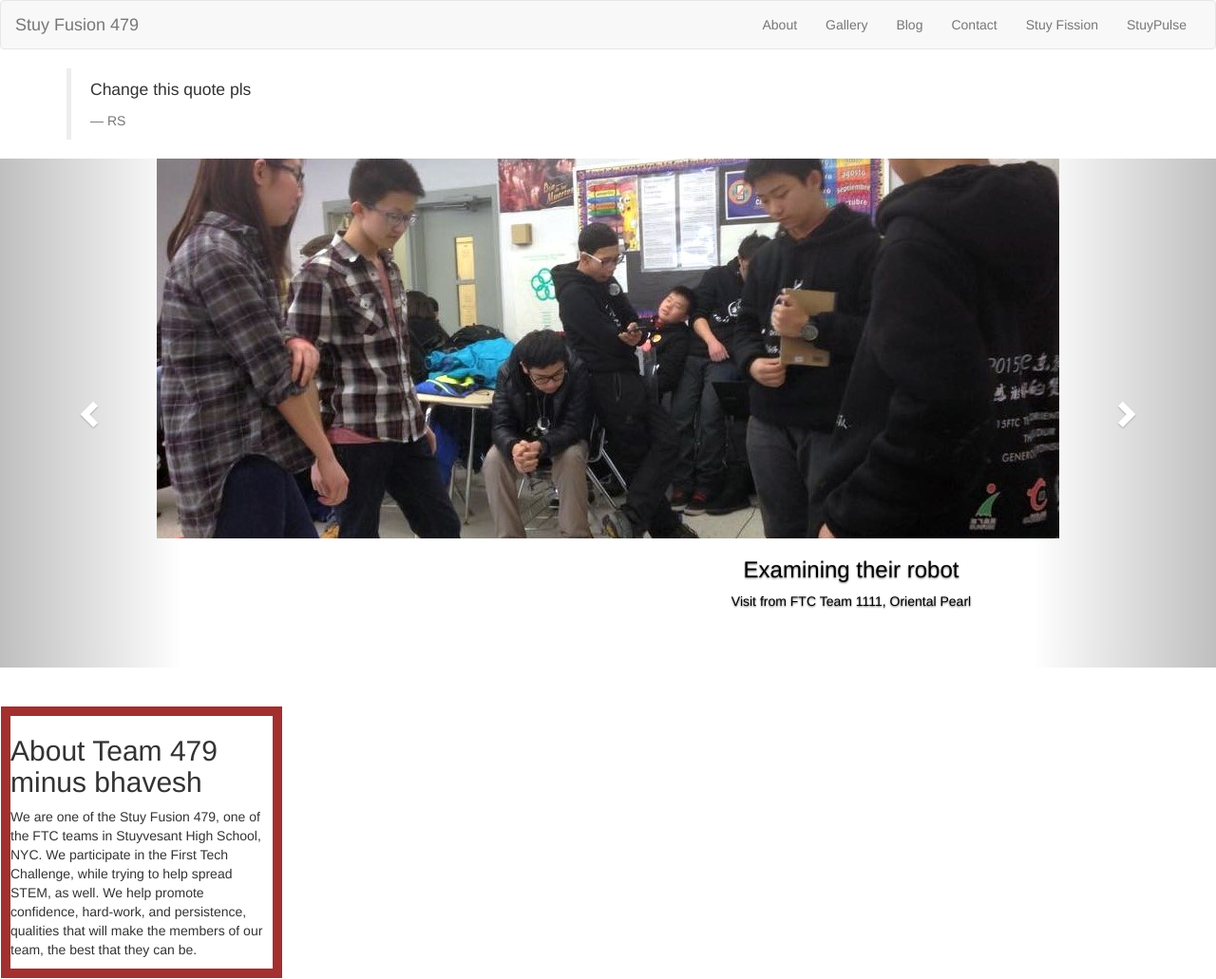
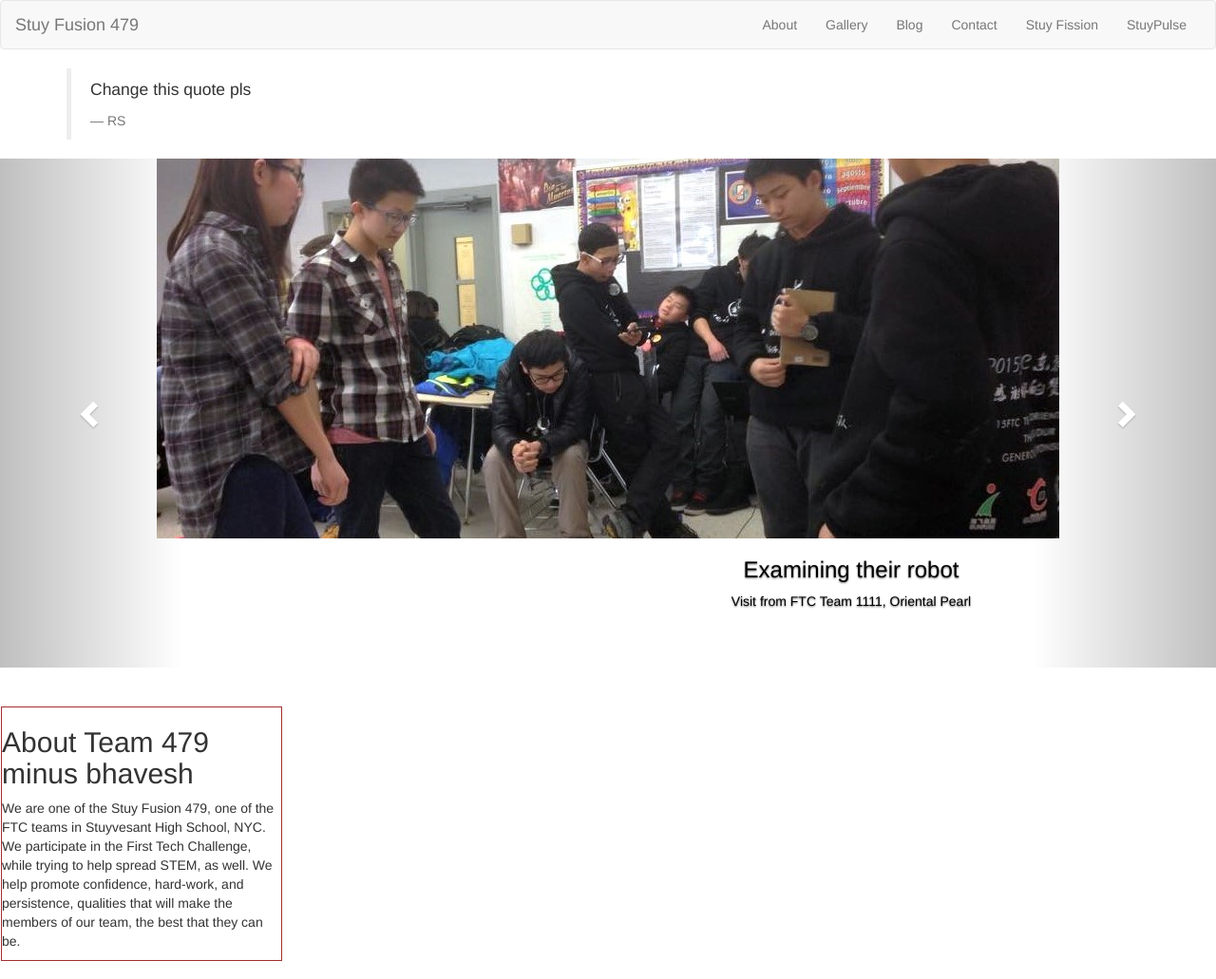
Before and after one commit to stuyfusion/stuyfusion.github.io, a Jekyll site: the page built from index.html, in a window 1280 px wide. Shown: the whole page at 95% size. Built offline with Jekyll 4.4.1, drawn with Linux system fonts in a browser that asks for light colours; nearby versions of some CDN libraries.

Commit message:
Update index.html

```diff
--- a/index.html
+++ b/index.html
@@ -87,7 +87,7 @@ layout: default
 <br>
 <div class="row">
   <div class="col-md-3" style="border:1px solid #FFFFFF;" >
-    <div class="aboutcolumn" style="border:10px solid #A32F2F;">
+    <div class="aboutcolumn" style="border:1px solid #A32F2F;">
     <h2>About Team 479 minus bhavesh</h2>
     <p>We are one of the Stuy Fusion 479, one of the FTC teams
 in Stuyvesant High School, NYC. We participate in the First
```
